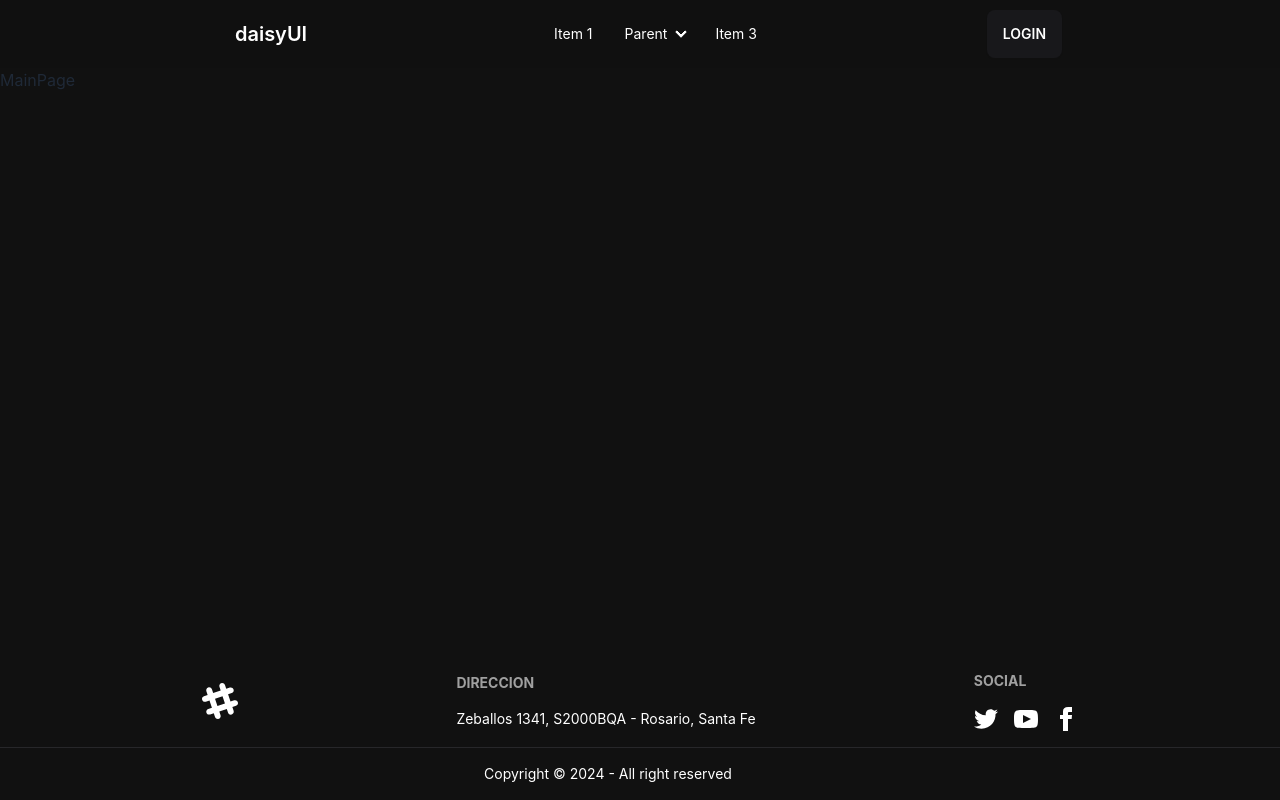
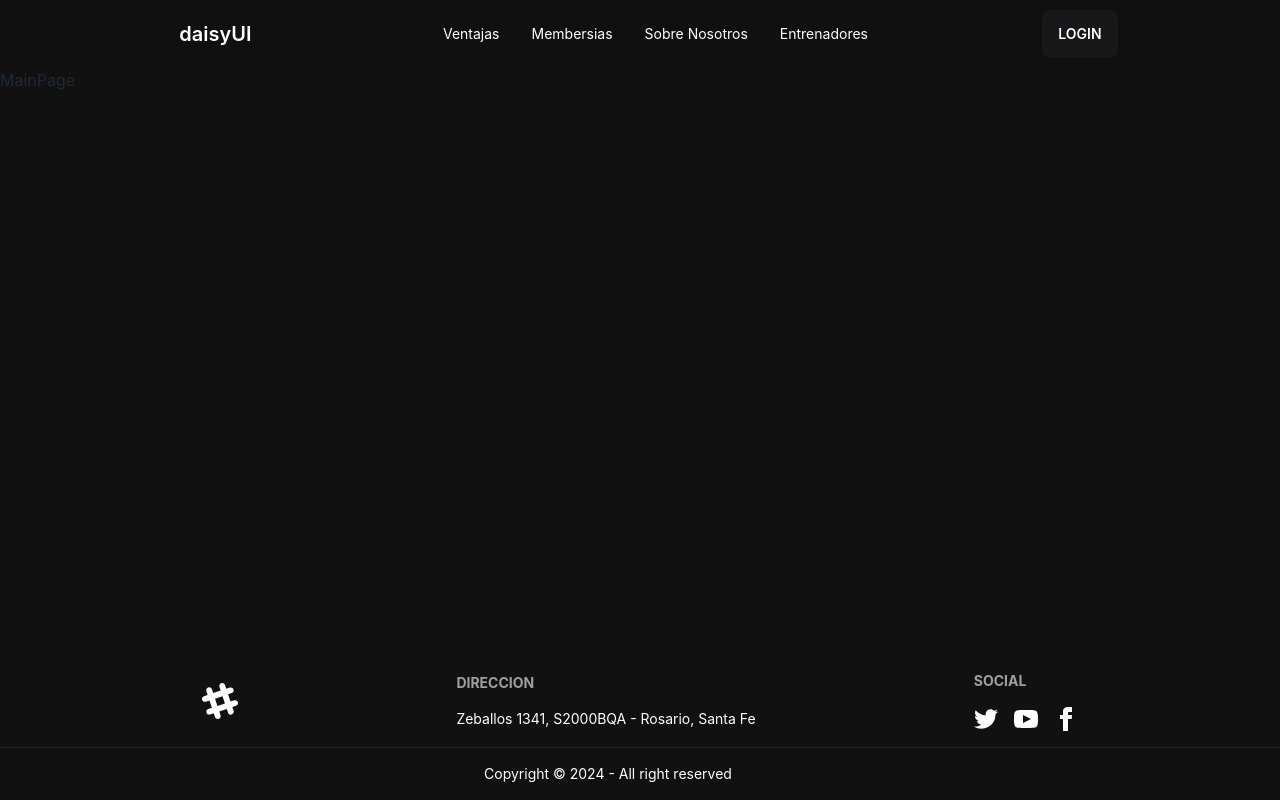
Before and after one commit to briziomauro/PPS-FrontEnd, a React (Vite) app: page / in a window 1280 px wide. Built offline with nearby package versions, Linux system fonts and the light colour scheme.

Commit message:
fix: correct text in navbar

```diff
--- a/src/assets/components/navbar/Navbar.jsx
+++ b/src/assets/components/navbar/Navbar.jsx
@@ -22,32 +22,20 @@ const Navbar = () => {
                     <ul
                         tabIndex={0}
                         className="menu menu-sm dropdown-content bg-zinc-950 rounded-box z-[1] mt-3 w-52 p-2 shadow">
-                        <li><a>Item 1</a></li>
-                        <li>
-                            <a>Parent</a>
-                            <ul className="p-2">
-                                <li><a>Submenu 1</a></li>
-                                <li><a>Submenu 2</a></li>
-                            </ul>
-                        </li>
-                        <li><a>Item 3</a></li>
+                        <li><a>Ventajas</a></li>
+                        <li><a>Membersias</a></li>
+                        <li><a>Sobre Nosotros</a></li>
+                        <li><a>Entrenadores</a></li>
                     </ul>
                 </div>
                 <a className="btn btn-ghost text-xl">daisyUI</a>
             </div>
             <div className="hidden lg:flex">
                 <ul className="menu menu-horizontal px-1">
-                    <li><a>Item 1</a></li>
-                    <li>
-                        <details>
-                            <summary>Parent</summary>
-                            <ul className="p-2 bg-zinc-950 bg-opacity-5 shadow-none">
-                                <li><a>Submenu 1</a></li>
-                                <li><a>Submenu 2</a></li>
-                            </ul>
-                        </details>
-                    </li>
-                    <li><a>Item 3</a></li>
+                    <li><a>Ventajas</a></li>
+                    <li><a>Membersias</a></li>
+                    <li><a>Sobre Nosotros</a></li>
+                    <li><a>Entrenadores</a></li>
                 </ul>
             </div>
             <div>
```
